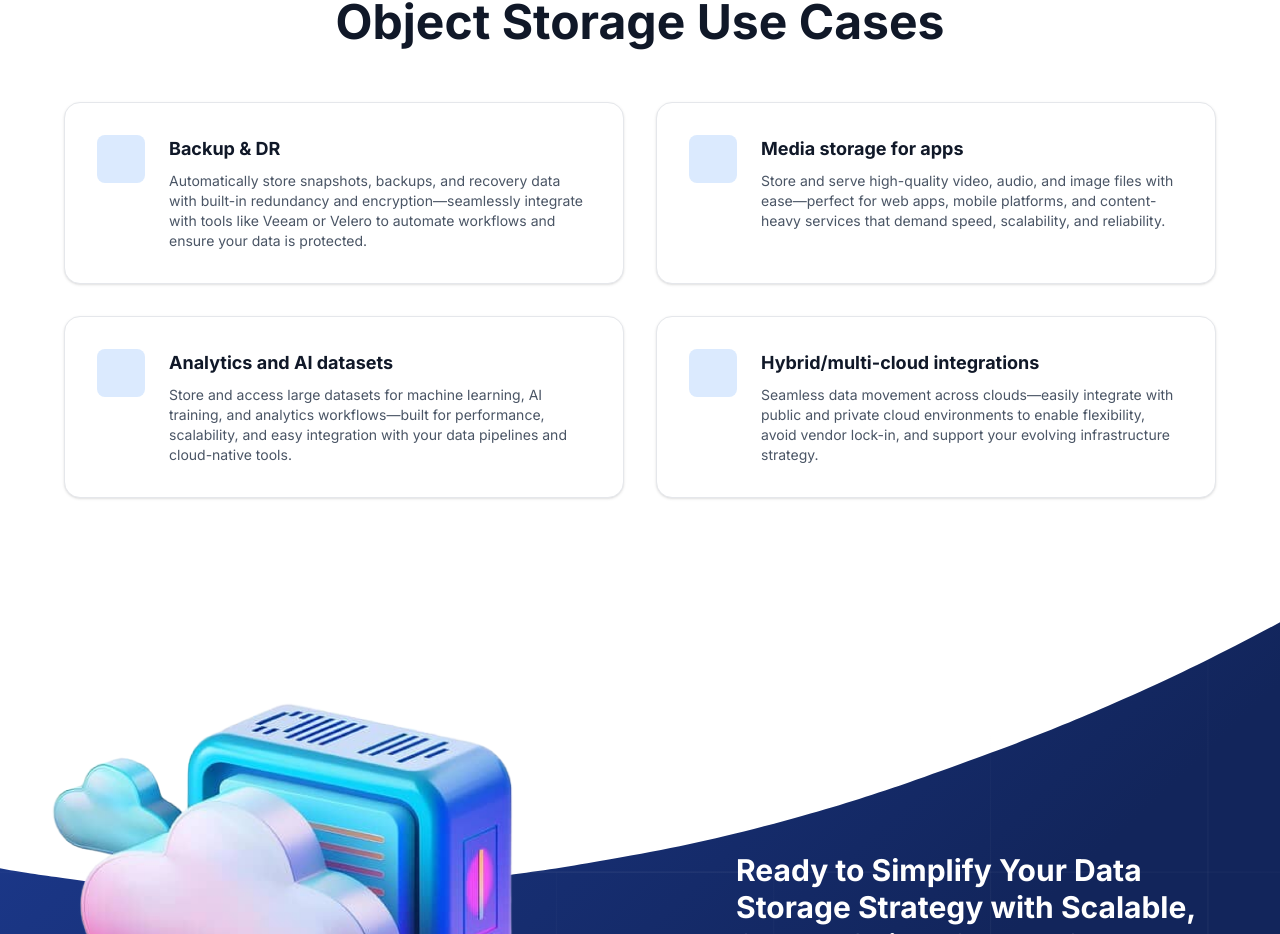
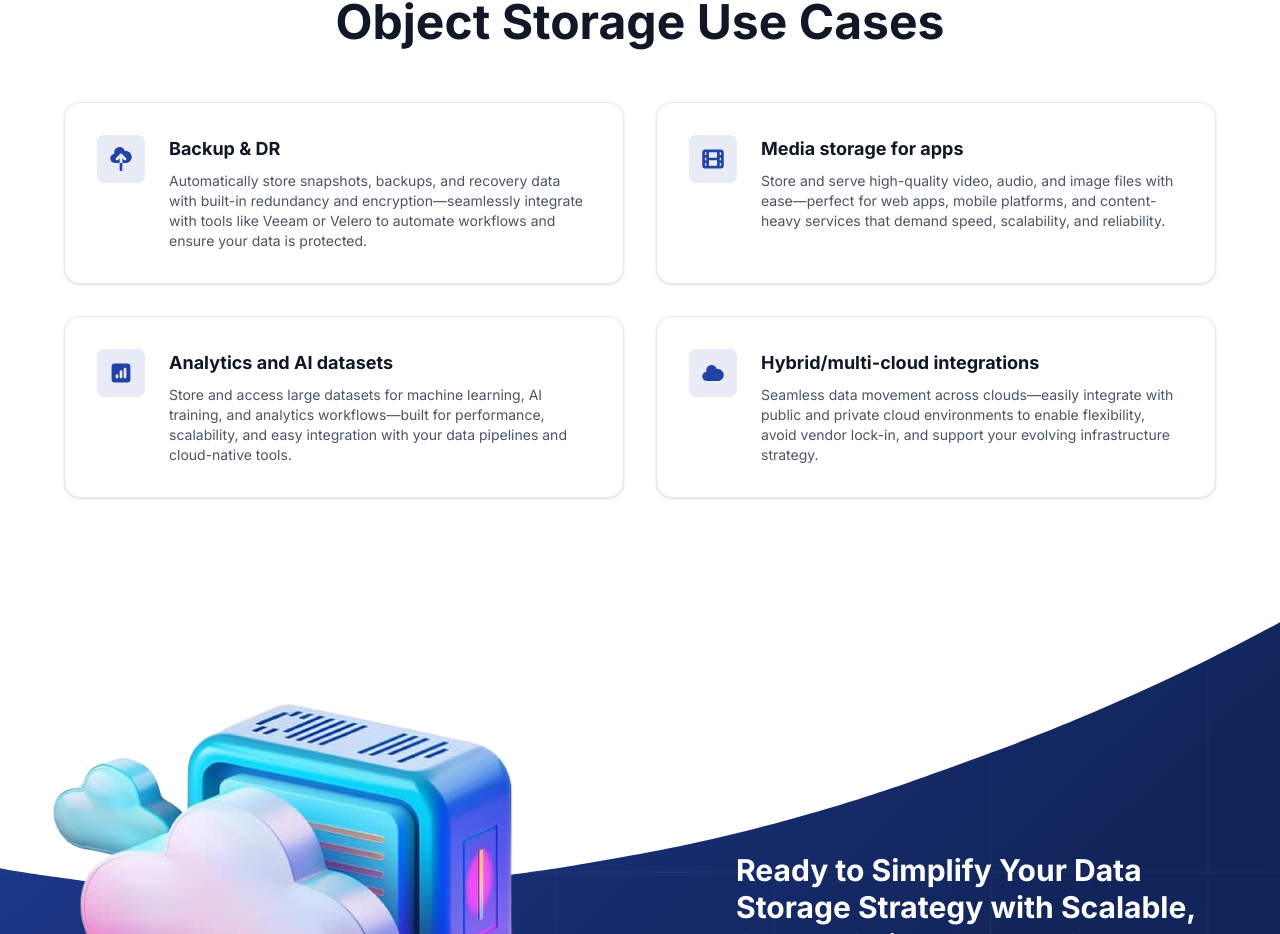
Before and after one commit to PraiseKeyz/Layer3-cloud, a Next.js app: page /object-storage in a window 1280 px wide. Shown: the part 1246-2180 px from the top of the page. Built offline with nearby package versions, Linux system fonts and the light colour scheme; a web font is replaced by a local one.

Commit message:
Update object-storage UI

```diff
--- a/src/app/object-storage/page.tsx
+++ b/src/app/object-storage/page.tsx
@@ -5,6 +5,7 @@ import caseStudiesBg from '@/assets/case-studies-bg.svg';
 import bgImage1 from '@/assets/object-storage/image.png'
 import FAQSection from '@/components/FAQSection';
 import mapImage from '@/assets/object-storage/map.png'
+import bgImage from '@/assets/object-storage/bg-image.png'
 
 const objectStorageFeatures = [
   {
@@ -78,22 +79,39 @@ const faqs = [
 
 const objectStorageUseCases = [
   {
-    icon: '', // placeholder for SVG/icon
+    icon: <svg width="50" height="50" viewBox="0 0 50 50" fill="none" xmlns="http://www.w3.org/2000/svg">
+    <path d="M0 12C0 5.37258 5.37258 0 12 0H38C44.6274 0 50 5.37258 50 12V38C50 44.6274 44.6274 50 38 50H12C5.37258 50 0 44.6274 0 38V12Z" fill="#E9ECF6"/>
+    <path d="M18.6998 29.1984C15.9936 29.1984 13.7998 27.0046 13.7998 24.2984C13.7998 21.7667 15.7199 19.6834 18.1832 19.4253C18.0635 18.9698 17.9998 18.4916 17.9998 17.9984C17.9998 14.9056 20.507 12.3984 23.5998 12.3984C26.2302 12.3984 28.437 14.212 29.0381 16.6569C29.3198 16.6183 29.6075 16.5984 29.8998 16.5984C33.3792 16.5984 36.1998 19.419 36.1998 22.8984C36.1998 26.3778 33.3792 29.1984 29.8998 29.1984H26.3998V24.1783L28.2099 25.9884C28.7566 26.5351 29.643 26.5351 30.1898 25.9884C30.7365 25.4417 30.7365 24.5552 30.1898 24.0085L25.9898 19.8085C25.443 19.2618 24.5566 19.2618 24.0099 19.8085L19.8099 24.0085C19.2631 24.5552 19.2631 25.4417 19.8099 25.9884C20.3566 26.5351 21.243 26.5351 21.7898 25.9884L23.5998 24.1783L23.5998 29.1984H18.6998Z" fill="#2143A6"/>
+    <path d="M23.5998 29.1984H26.3998L26.3998 36.1984C26.3998 36.9716 25.773 37.5984 24.9998 37.5984C24.2266 37.5984 23.5998 36.9716 23.5998 36.1984L23.5998 29.1984Z" fill="#2143A6"/>
+    </svg>
+    , // placeholder for SVG/icon
     title: 'Backup & DR',
     description: 'Automatically store snapshots, backups, and recovery data with built-in redundancy and encryption—seamlessly integrate with tools like Veeam or Velero to automate workflows and ensure your data is protected.'
   },
   {
-    icon: '', // placeholder for SVG/icon
+    icon: <svg width="50" height="50" viewBox="0 0 50 50" fill="none" xmlns="http://www.w3.org/2000/svg">
+    <path d="M0 12C0 5.37258 5.37258 0 12 0H38C44.6274 0 50 5.37258 50 12V38C50 44.6274 44.6274 50 38 50H12C5.37258 50 0 44.6274 0 38V12Z" fill="#E9ECF6"/>
+    <path fill-rule="evenodd" clip-rule="evenodd" d="M16.5998 15.2031C15.0534 15.2031 13.7998 16.4567 13.7998 18.0031V32.0031C13.7998 33.5495 15.0534 34.8031 16.5998 34.8031H33.3998C34.9462 34.8031 36.1998 33.5495 36.1998 32.0031V18.0031C36.1998 16.4567 34.9462 15.2031 33.3998 15.2031H16.5998ZM20.7998 18.0031L29.1998 18.0031V23.6031H20.7998V18.0031ZM31.9998 29.2031V32.0031H33.3998V29.2031H31.9998ZM29.1998 26.4031H20.7998V32.0031H29.1998V26.4031ZM31.9998 26.4031H33.3998V23.6031H31.9998V26.4031ZM33.3998 20.8031V18.0031H31.9998V20.8031H33.3998ZM17.9998 18.0031V20.8031H16.5998V18.0031H17.9998ZM17.9998 23.6031H16.5998V26.4031H17.9998V23.6031ZM16.5998 29.2031H17.9998V32.0031H16.5998V29.2031Z" fill="#2143A6"/>
+    </svg>
+    , // placeholder for SVG/icon
     title: 'Media storage for apps',
     description: 'Store and serve high-quality video, audio, and image files with ease—perfect for web apps, mobile platforms, and content-heavy services that demand speed, scalability, and reliability.'
   },
   {
-    icon: '', // placeholder for SVG/icon
+    icon: <svg width="50" height="50" viewBox="0 0 50 50" fill="none" xmlns="http://www.w3.org/2000/svg">
+    <path d="M0 12C0 5.37258 5.37258 0 12 0H38C44.6274 0 50 5.37258 50 12V38C50 44.6274 44.6274 50 38 50H12C5.37258 50 0 44.6274 0 38V12Z" fill="#E9ECF6"/>
+    <path fill-rule="evenodd" clip-rule="evenodd" d="M18.0002 15.2031C16.4538 15.2031 15.2002 16.4567 15.2002 18.0031V32.0031C15.2002 33.5495 16.4538 34.8031 18.0002 34.8031H32.0002C33.5466 34.8031 34.8002 33.5495 34.8002 32.0031V18.0031C34.8002 16.4567 33.5466 15.2031 32.0002 15.2031H18.0002ZM30.6002 20.8031C30.6002 20.0299 29.9734 19.4031 29.2002 19.4031C28.427 19.4031 27.8002 20.0299 27.8002 20.8031V29.2031C27.8002 29.9763 28.427 30.6031 29.2002 30.6031C29.9734 30.6031 30.6002 29.9763 30.6002 29.2031V20.8031ZM26.4002 23.6031C26.4002 22.8299 25.7734 22.2031 25.0002 22.2031C24.227 22.2031 23.6002 22.8299 23.6002 23.6031V29.2031C23.6002 29.9763 24.227 30.6031 25.0002 30.6031C25.7734 30.6031 26.4002 29.9763 26.4002 29.2031V23.6031ZM22.2002 27.8031C22.2002 27.0299 21.5734 26.4031 20.8002 26.4031C20.027 26.4031 19.4002 27.0299 19.4002 27.8031V29.2031C19.4002 29.9763 20.027 30.6031 20.8002 30.6031C21.5734 30.6031 22.2002 29.9763 22.2002 29.2031V27.8031Z" fill="#2143A6"/>
+    </svg>
+    , // placeholder for SVG/icon
     title: 'Analytics and AI datasets',
     description: 'Store and access large datasets for machine learning, AI training, and analytics workflows—built for performance, scalability, and easy integration with your data pipelines and cloud-native tools.'
   },
   {
-    icon: '', // placeholder for SVG/icon
+    icon: <svg width="50" height="50" viewBox="0 0 50 50" fill="none" xmlns="http://www.w3.org/2000/svg">
+    <path d="M0 12C0 5.37258 5.37258 0 12 0H38C44.6274 0 50 5.37258 50 12V38C50 44.6274 44.6274 50 38 50H12C5.37258 50 0 44.6274 0 38V12Z" fill="#E9ECF6"/>
+    <path d="M18.6998 33.4016C15.9936 33.4016 13.7998 31.2078 13.7998 28.5016C13.7998 25.9698 15.7199 23.8866 18.1832 23.6285C18.0635 23.1729 17.9998 22.6947 17.9998 22.2016C17.9998 19.1088 20.507 16.6016 23.5998 16.6016C26.2302 16.6016 28.437 18.4151 29.0381 20.86C29.3198 20.8215 29.6075 20.8016 29.8998 20.8016C33.3792 20.8016 36.1998 23.6222 36.1998 27.1016C36.1998 30.581 33.3792 33.4016 29.8998 33.4016H18.6998Z" fill="#2143A6"/>
+    </svg>
+    , // placeholder for SVG/icon
     title: 'Hybrid/multi-cloud integrations',
     description: 'Seamless data movement across clouds—easily integrate with public and private cloud environments to enable flexibility, avoid vendor lock-in, and support your evolving infrastructure strategy.'
   }
```
Also changed, not shown: 1 other file (tests, documents, lock files or other folders).
